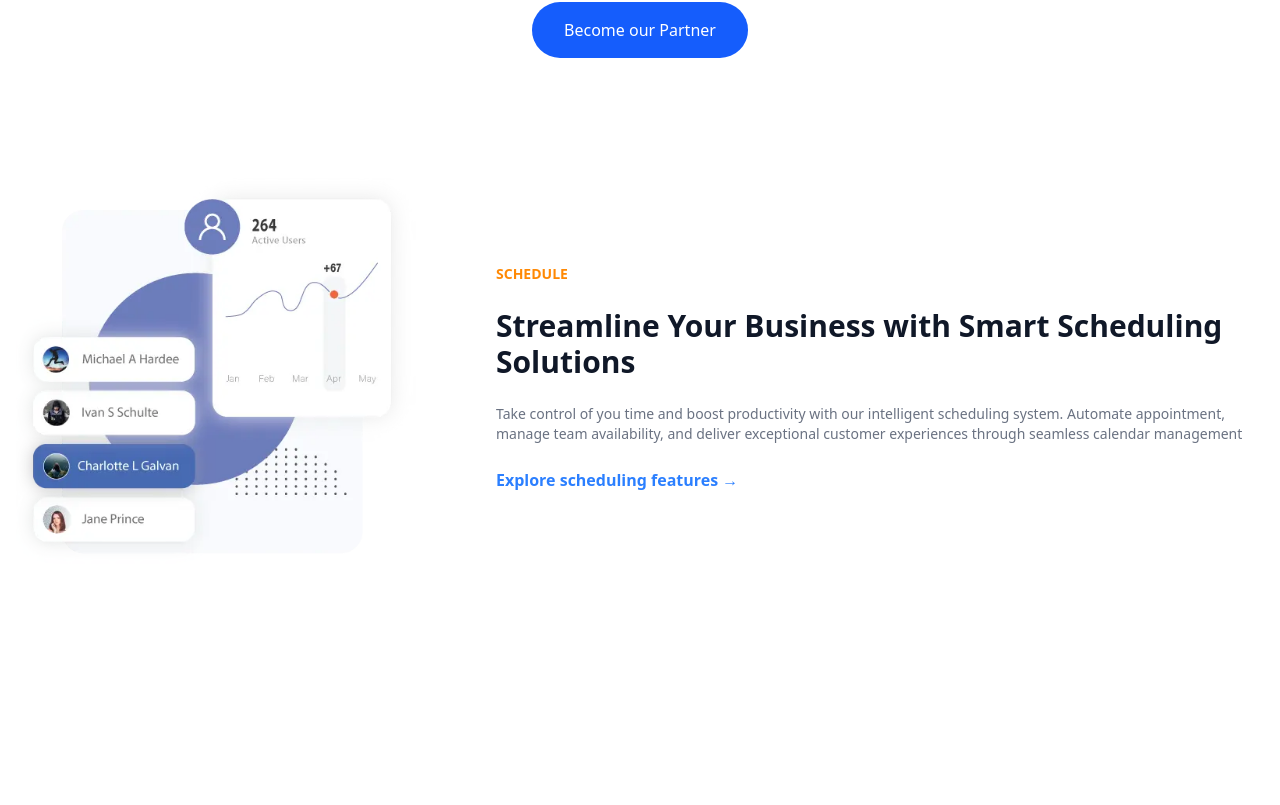
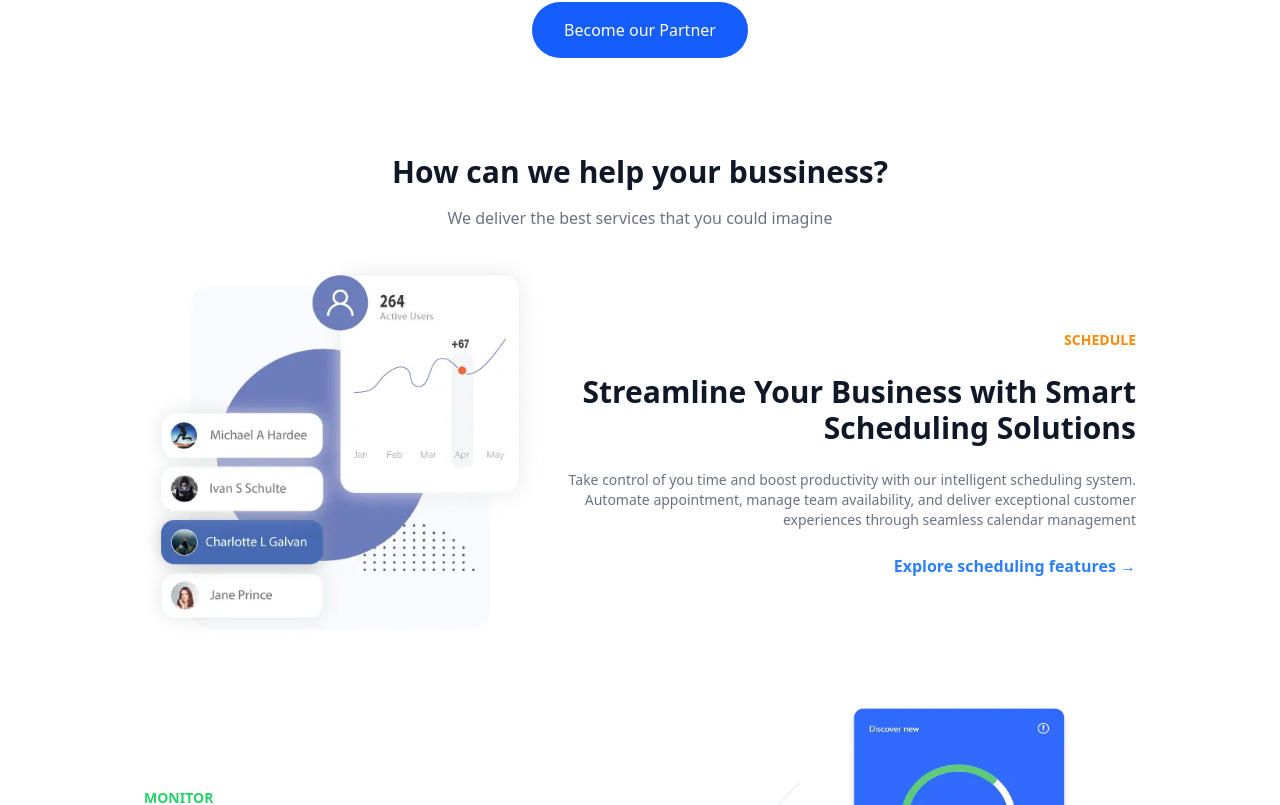
Before and after one commit to sqizzo/modern-app-tw, a React (Vite) app: page / in a window 1280 px wide. Shown: the part 1995-2800 px from the top of the page. Before the commit the page ends 2597 px from the top, so only its background shows below. Built offline with nearby package versions, Linux system fonts and the light colour scheme.

Commit message:
Added more schedule and features display

```diff
--- a/src/components/ScheduleSection.jsx
+++ b/src/components/ScheduleSection.jsx
@@ -1,29 +1,40 @@
 import React from "react";
 import scheduleImage from "../assets/stats.webp";
+import monitorImage from "../assets/monitor-card.webp";
 
 const ScheduleSection = () => {
   return (
-    <section className="max-w-7xl flex-col md:flex-row justify-between mx-auto container flex py-6 px-4">
+    <>
+      <div className="flex flex-col gap-4 w-full justify-center align-middle text-center">
+        <h2 className="text-3xl font-extrabold text-gray-900">
+          How can we help your bussiness?
+        </h2>
+        <p className="text-gray-500 text-md">
+          We deliver the best services that you could imagine
+        </p>
+      </div>
+      <section className="max-w-5xl flex-col md:flex-row justify-between mx-auto container flex py-6 px-4">
         {/* img */}
-      <div className="flex justify-center">
+        <div className="flex justify-center flex-shrink-0">
           <img
             src={scheduleImage}
             className="size-100"
             alt="schedule feature image"
           />
         </div>
+
         {/* desc */}
         <div className="flex justify-center">
-        <div className="flex flex-col justify-center gap-6 text-center md:text-left max-w-xl md:max-w-3xl">
+          <div className="flex flex-col justify-center gap-6 text-center md:text-right max-w-xl md:max-w-3xl">
             <p className="text-sm text-orange-400 font-bold">SCHEDULE</p>
             <h3 className="text-3xl text-gray-900 font-bold">
               Streamline Your Business with Smart Scheduling Solutions
             </h3>
             <p className="text-sm text-gray-500">
-            Take control of you time and boost productivity with our intelligent
-            scheduling system. Automate appointment, manage team availability,
-            and deliver exceptional customer experiences through seamless
-            calendar management
+              Take control of you time and boost productivity with our
+              intelligent scheduling system. Automate appointment, manage team
+              availability, and deliver exceptional customer experiences through
+              seamless calendar management
             </p>
             <p>
               <a
@@ -36,6 +47,38 @@ const ScheduleSection = () => {
           </div>
         </div>
       </section>
+      <section className="max-w-5xl flex-col md:flex-row justify-between mx-auto container flex py-6 px-4">
+        {/* img */}
+        <div className="flex justify-center flex-shrink-0 order-1 md:order-2">
+          <img
+            src={monitorImage}
+            className="size-100"
+            alt="schedule feature image"
+          />
+        </div>
+        {/* desc */}
+        <div className="flex justify-center order-2 md:order-1">
+          <div className="flex flex-col justify-center gap-6 text-center md:text-left max-w-xl md:max-w-3xl">
+            <p className="text-sm text-green-500/85 font-bold">MONITOR</p>
+            <h3 className="text-3xl text-gray-900 font-bold">
+              Introducing Best Mobile Monitoring Platform for Your Business
+            </h3>
+            <p className="text-sm text-gray-500">
+              Monitor your business with our smart panel and dashboard with ease
+              using mobile device!
+            </p>
+            <p>
+              <a
+                href="#"
+                className="text-blue-500 font-bold hover:underline transition-all hover:text-blue-700"
+              >
+                Explore monitoring features →{" "}
+              </a>
+            </p>
+          </div>
+        </div>
+      </section>
+    </>
   );
 };
 
```
Lines whose indentation alone changed are shown as unchanged.
